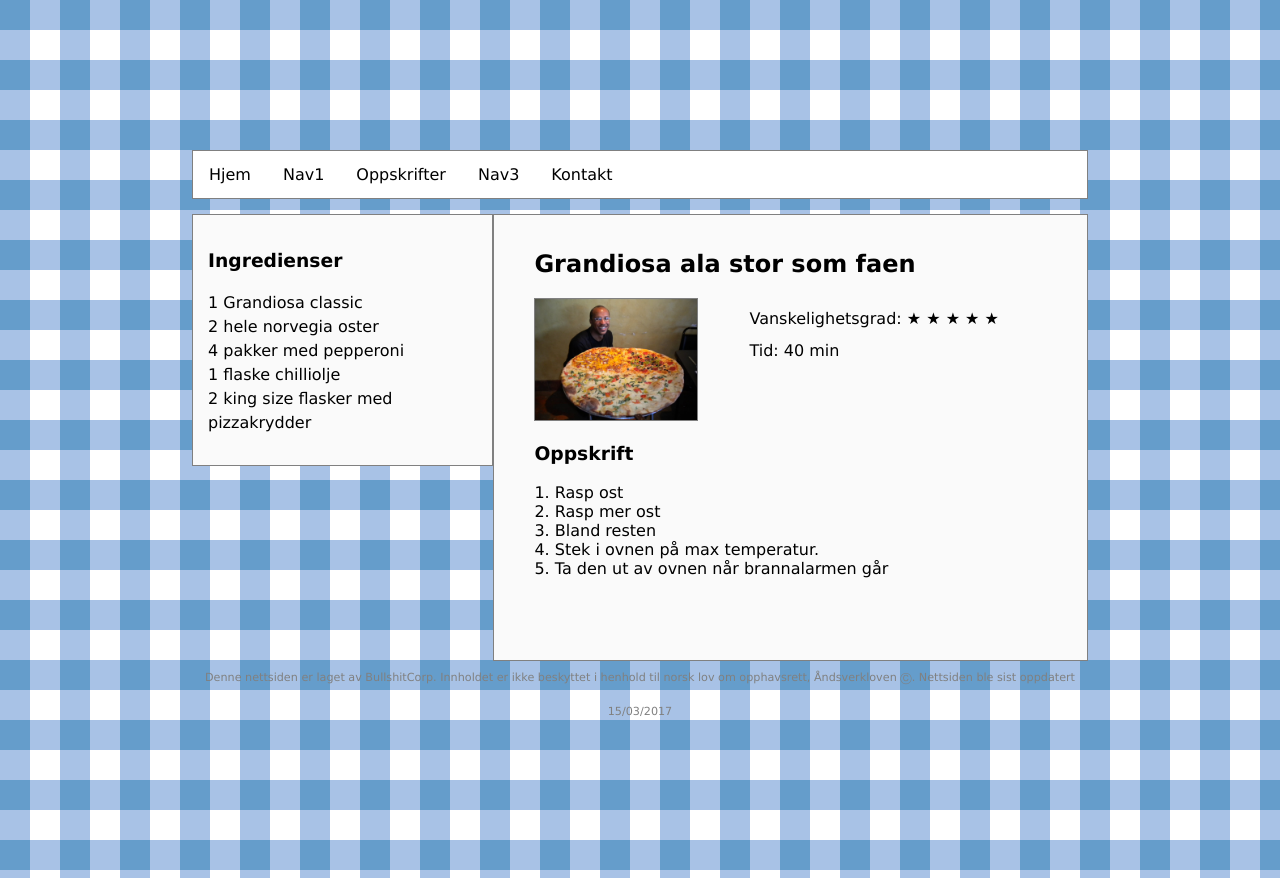
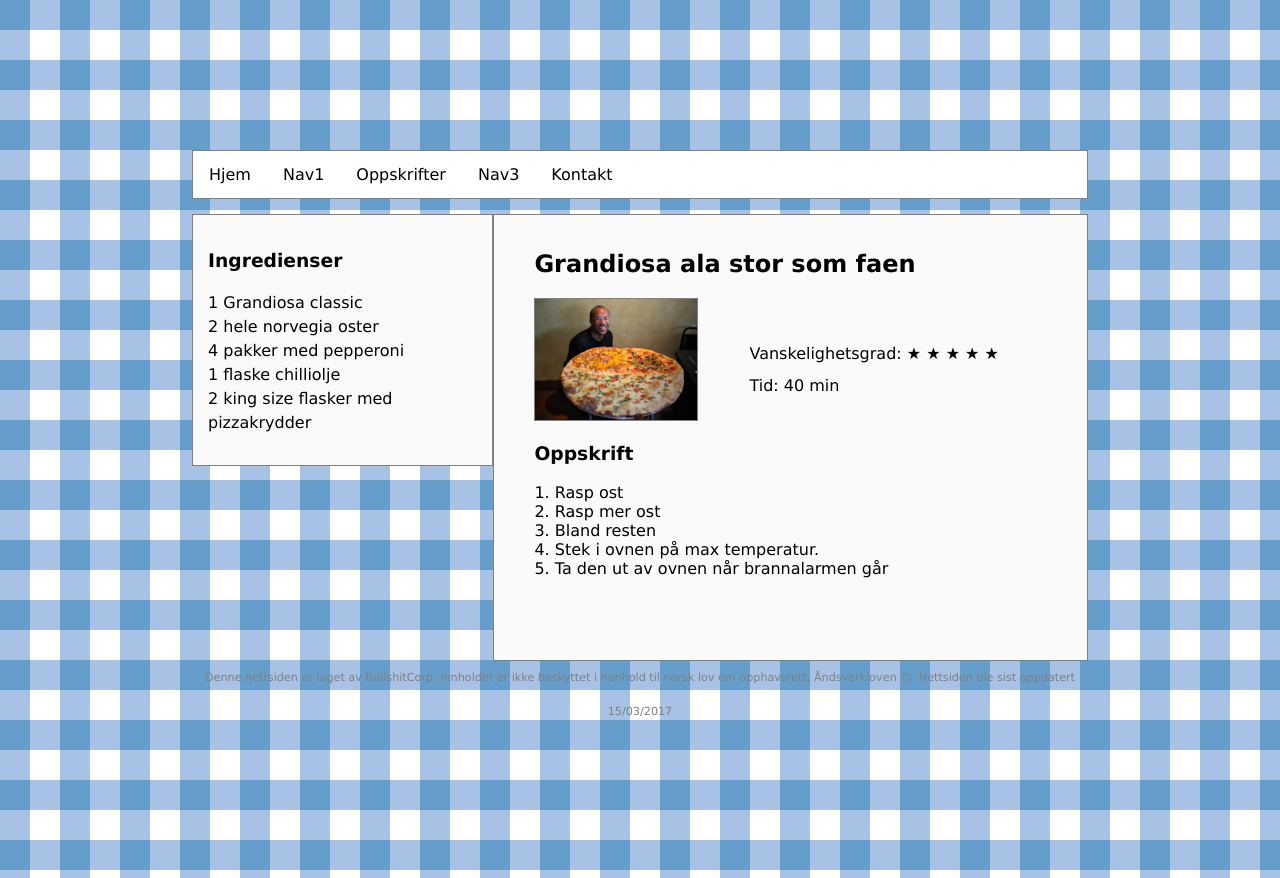
Before and after one commit to espbard/Innlevering3, a website: page public_html/oppskriftmal.html in a window 1280 px wide. Drawn offline with Linux system fonts and the light colour scheme.

Commit message:
no message

```diff
--- a/public_html/style.css
+++ b/public_html/style.css
@@ -50,7 +50,7 @@
 #mainWindowRecipe aside{
 	float:right;
 	width: 60%;
-	padding-top:5px;
+	padding-top:40px;
 	line-height: 2em;
 }
 .undertekst{
```
